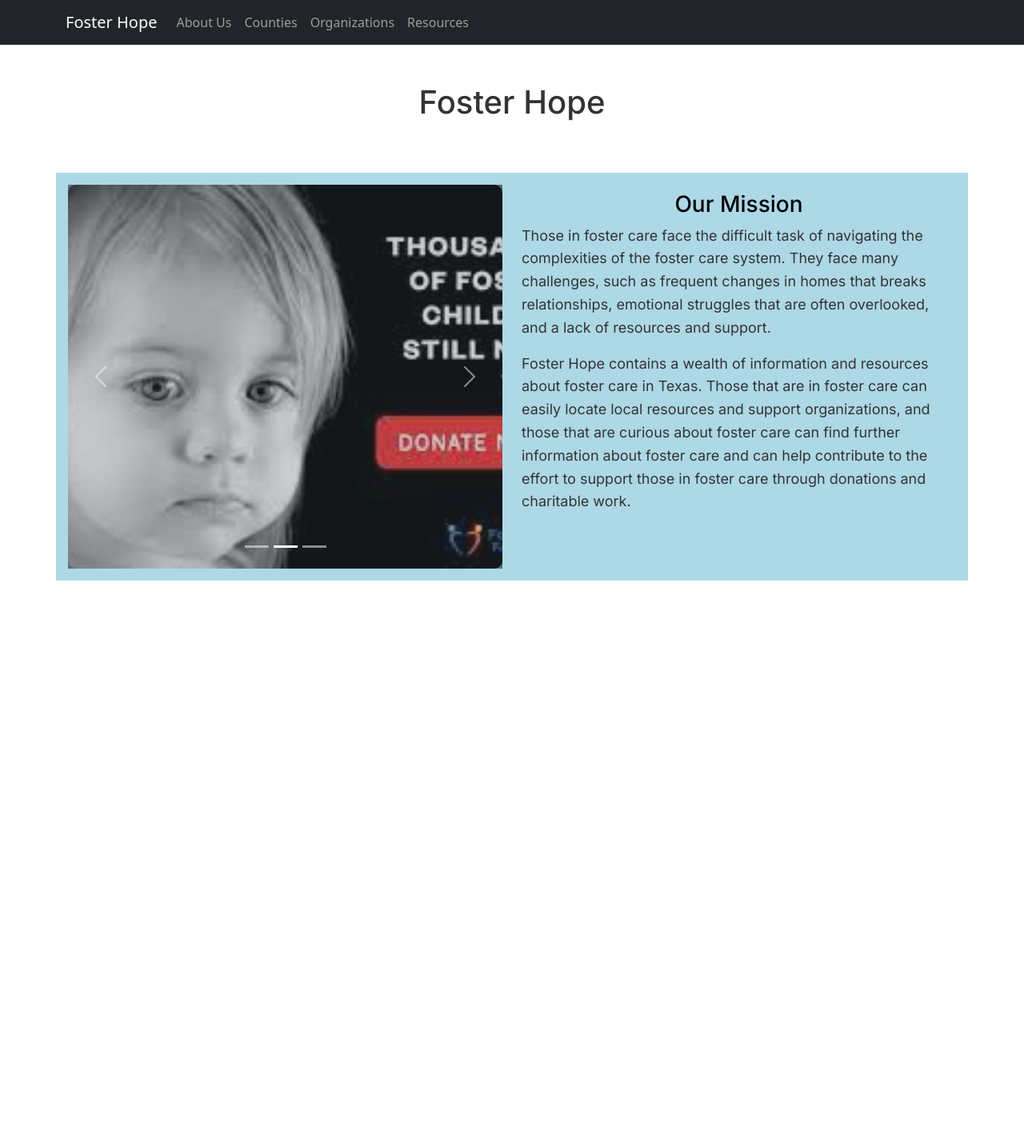
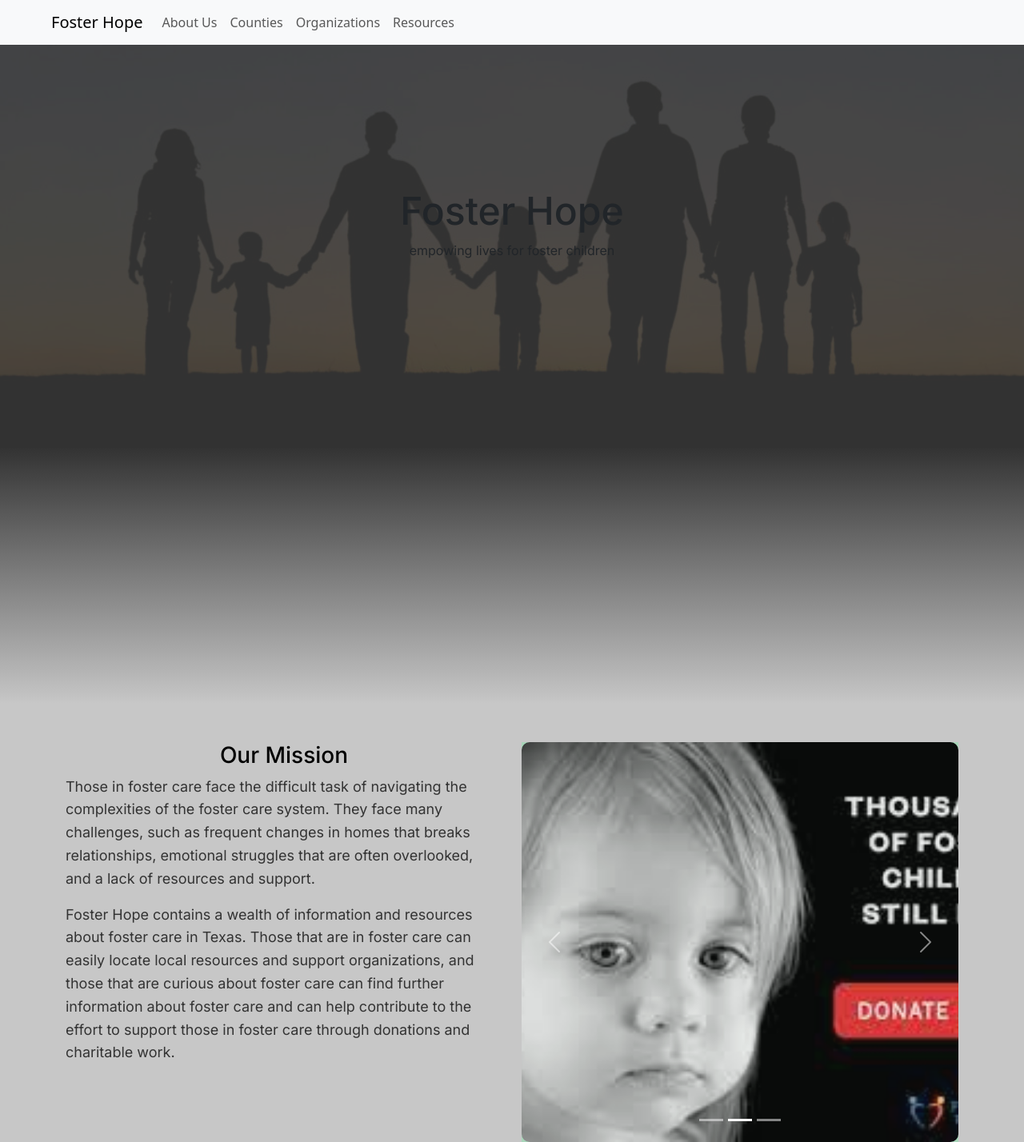
Before and after one commit to MaadhavK/foster-hope-2024, a Next.js app in the folder front-end/: page / in a window 1280 px wide. Shown: the whole page at 80% size. Before the commit the page ends 824 px from the top, so only its background shows below. Built offline with nearby package versions, Linux system fonts and the light colour scheme.

Commit message:
splash page bruh

```diff
--- a/front-end/package.json
+++ b/front-end/package.json
@@ -10,6 +10,8 @@
   },
   "dependencies": {
     "bootstrap": "^5.3.2",
+    "gsap": "^3.12.5",
+    "locomotive-scroll": "^4.1.4",
     "next": "^14.1.0",
     "react": "^18",
     "react-bootstrap": "^2.10.1",
--- a/front-end/src/app/components/NavBar.js
+++ b/front-end/src/app/components/NavBar.js
@@ -9,8 +9,8 @@ import styles from "../page.module.css"
 export default function NavBar(){
     return (
         <>
-            <Navbar bg="dark" data-bs-theme="dark" fixed = "top" border="white" expand="lg">
-                <Container className={styles.container}>
+            <Navbar bg="light" data-bs-theme="light" fixed = "top" border="white" expand="lg">
+                <Container className={styles.container} style={{maxWidth:"100vw", paddingLeft:"5vw"}}>
                     <Navbar.Brand href="/">Foster Hope</Navbar.Brand>
                     <Navbar.Toggle aria-controls="responsive-navbar-nav"/>
                     <Navbar.Collapse id="responsive-navbar-nav">
@@ -23,7 +23,6 @@ export default function NavBar(){
                     </Navbar.Collapse>
                 </Container>
             </Navbar>
-        <br />
         </>
     )
 
--- a/front-end/src/app/components/carousel.js
+++ b/front-end/src/app/components/carousel.js
@@ -10,16 +10,19 @@ function HomeCarousel() {
 
   const CarouselItems = (images) => {
     return images.map((img, idx) => (
-      <Carousel.Item key={idx} interval={3000} style={{ width: "100%", height: "30rem", background: "rgba(0,0,0,0.5)" }}>
-        <Image src={img.src} fluid style={{ objectFit: "cover", width: "100%", height: "100%", opacity: "0.8", borderRadius: "10px" }} />
-      </Carousel.Item>
-    ));
-  };
+          <Carousel.Item key = {idx} interval={3000} style={{height:"500px", background: "#a8d5b9"}}>
+            <Image src={img.src} fluid style={{objectFit: "cover", width:"100%", height:"100%", opacity: ".95", borderRadius: "10px"}}/>
+          </Carousel.Item>
+
+      ));
+    };
 
   return (
-    <Carousel style={{ width: "100%" }}>
-      {CarouselItems(images)}
-    </Carousel>
+    <>
+      <Carousel style={{minWidth:"400px", maxWidth:"100vw"}}>
+        {CarouselItems(images)}
+      </Carousel>
+    </>
   )
 }
 
--- a/front-end/src/app/page.js
+++ b/front-end/src/app/page.js
@@ -7,28 +7,41 @@ import './globals.css'
 import _default from "react-bootstrap/esm/Nav";
 import { Container, Row, Col, ResponsiveEmbed } from "react-bootstrap";
 import HomeCarousel from "./components/carousel";
+// import { useEffect } from "react";
 
 // Splash Page
 export default function Home() {
+
   return (
-    <main className={styles.main2}>
-      <h1 className={styles.splashtitle}>
-        Foster Hope
-      </h1>
+    <>
+    <div className={styles.splashwhitebg}>
 
-      <br />
+      <div style={{position:"absolute", width:"100vw", height:"70vh", zIndex:"0", top:"0"}}>
+        <img src="images/handholding.jpeg" style={{zIndex:"-1", filter:"brightness(14%)", width:"100vw", height:"70vh", opacity:".8", objectFit:"cover"}}></img>
+      </div>
 
-      {/* Container for the page to be responsive */}
-      <Container style={{ backgroundColor: "lightblue", padding: "15px"}}>
-        <Row className="align-items-center">
-          {/* Carousel of images */}
-          <Col xs={12} lg={6} className="align-self-start">
-            <HomeCarousel />
+      <Container className={styles.splashcont} styles={{height:"70vh", paddingTop:"55px", paddingBottom:"100px", top:"0"}}>
+        <Row style={{zIndex:"1", maxWidth:"100vw", margin:"0", padding:"0", border:"0", height:"70vh", justifyContent:"center"}}>
+          <Col style={{zIndex:"1", alignItems:"center", justifyContent:"center", alignSelf:"center"}}>
+            <h1 style={{zIndex:"1", textAlign:"center", fontSize:"3rem"}}>
+              Foster Hope
+            </h1>
+            <div style={{textAlign:"center"}}>
+              empowing lives for foster children
+            </div>
           </Col>
-          {/* Information about foster children */}
-          <Col xs={12} lg={6} className="align-self-start">
-            <h3></h3>
-            <h3 style={{ color: "black", textAlign: "center" }}>Our Mission</h3>
+        </Row>
+      </Container>
+    </div>
+    <div className={styles.splashgrad}>
+    </div>
+    <div className={styles.splashdarkbg}>
+      <br/>
+      <br/>
+      <Container className={styles.splashcont2} styles={{height:"100vh", alignItems:"center", justifyContent:"center"}}>
+        <Row styles={{alignItems:"center", justifyContent:"center", height:"100vh"}}>
+          <Col styles={{alignItems:"center", justifyContent:"center", height:"100vh"}}>
+            <h3 style={{textAlign:"center", color:"black"}}>Our Mission</h3>
             <p className={styles.splashdesc}>
               Those in foster care face the difficult task of navigating the complexities of the foster care system. They face
               many challenges, such as frequent changes in homes that breaks relationships, emotional struggles that are often overlooked,
@@ -40,8 +53,44 @@ export default function Home() {
               foster care and can help contribute to the effort to support those in foster care through donations and charitable work.
             </p>
           </Col>
+          <Col styles={{alignItems:"center", justifyContent:"center", height:"100vh", alignSelf:"center"}}>
+            <HomeCarousel></HomeCarousel>
+          </Col>
         </Row>
       </Container>
-    </main>
+    </div>
+    </>
+
+
+    /* <h1 className={styles.splashtitle}>
+        Foster Hope
+      </h1>
+      <br></br>
+      <Container fill style={{width:"100vw", height: "45vw", backgroundColor:"lightblue", justifyContent:"center"}}>
+
+        <Container style={{display:"flex", justifyContent:"center", padding: "15px"}}>
+          <Col>
+            <HomeCarousel></HomeCarousel>
+          </Col>
+          <Col>
+            <h3 style={{display: "flex", justifyContent:"center", color:"black"}}>Our Mission</h3>
+            <p className={styles.splashdesc}>
+              Those in foster care face the difficult task of navigating the complexities of the foster care system. They face
+              many challenges, such as frequent changes in homes that breaks relationships, emotional struggles that are often overlooked,
+              and a lack of resources and support.
+            </p>
+            <p className={styles.splashdesc}>
+              Foster Hope contains a wealth of information and resources about foster care in Texas. Those that are in foster care can easily
+              locate local resources and support organizations, and those that are curious about foster care can find further information about
+              foster care and can help contribute to the effort to support those in foster care through donations and charitable work.
+            </p>
+          </Col>
+        </Container>
+
+      </Container> */
   );
 }
+
+/*
+
+*/
--- a/front-end/src/app/page.module.css
+++ b/front-end/src/app/page.module.css
@@ -7,7 +7,7 @@
   padding: 6rem;
   min-height: 100vh;
   background-color: rgb(255, 255, 255);
-  color: black;
+  color: rgb(255, 255, 255);
 }
 
 .description {
@@ -284,3 +284,41 @@
   padding-bottom: 2rem;
   border-top: 0;
 }
+
+.splashgrad{
+  height: 40vh;
+  width: 100vw;
+  position: relative;
+  background-image: linear-gradient(#333333,#c7c7c7);
+}
+
+.splashwhitebg{
+  width: 100vw;
+  height: 70vh;
+  background-color: #ffffff;
+  margin: 0;
+  padding: 0;
+  border: 0;
+}
+
+.splashdarkbg{
+  width: 100vw;
+  height: 100%;
+  position:relative;
+  background-color: #c7c7c7;
+}
+
+.splashcont {
+  width: 100vw;
+  margin: 0;
+}
+.splashcont2 {
+  z-index: 1;
+  width: 100vw;
+  margin: 0;
+}
+.splashelem {
+  position: relative;
+  align-items: center;
+  justify-content: center;
+}
```
Also changed, not shown: 1 other file (tests, documents, lock files or other folders). Lines whose indentation alone changed are shown as unchanged.
